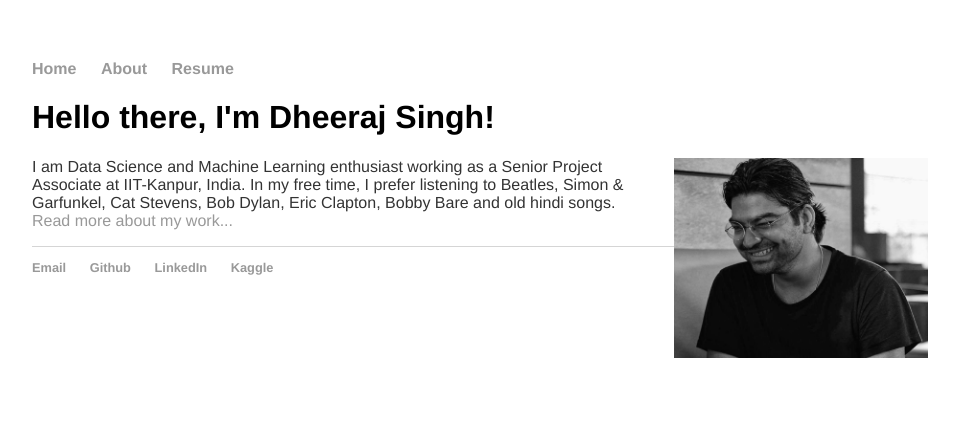
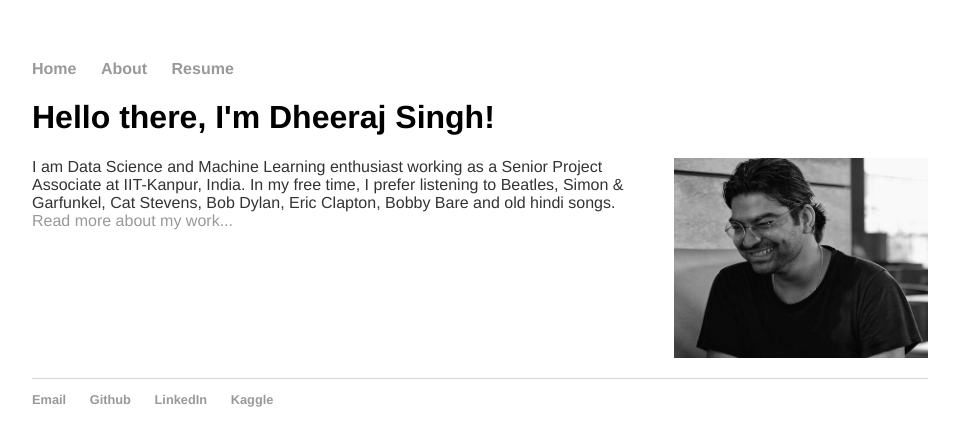
Before and after one commit to Dheeraj2444/Dheeraj2444.github.io, a Jekyll site: the page built from index.html, in a window 1280 px wide. Shown: the top 446 px of the page, without its empty margins (160-1119 px from the left). Built offline with Jekyll 4.4.1, drawn with Linux system fonts in a browser that asks for light colours.

Commit message:
Update main.css

```diff
--- a/css/main.css
+++ b/css/main.css
@@ -31,7 +31,7 @@ p {
 footer {
     border-top: 1px solid #d5d5d5;
     font-size: .8em;
-    clear: left;
+    clear: right;
 }
 
 ul.posts {
```
